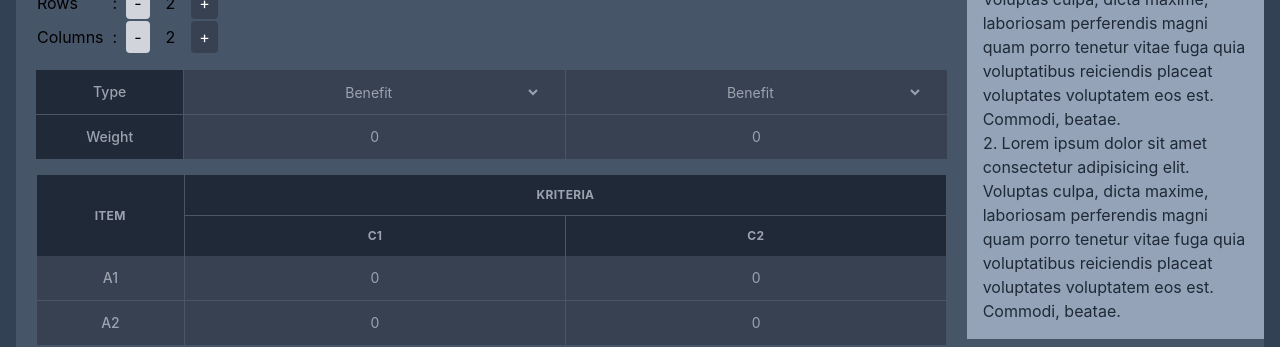
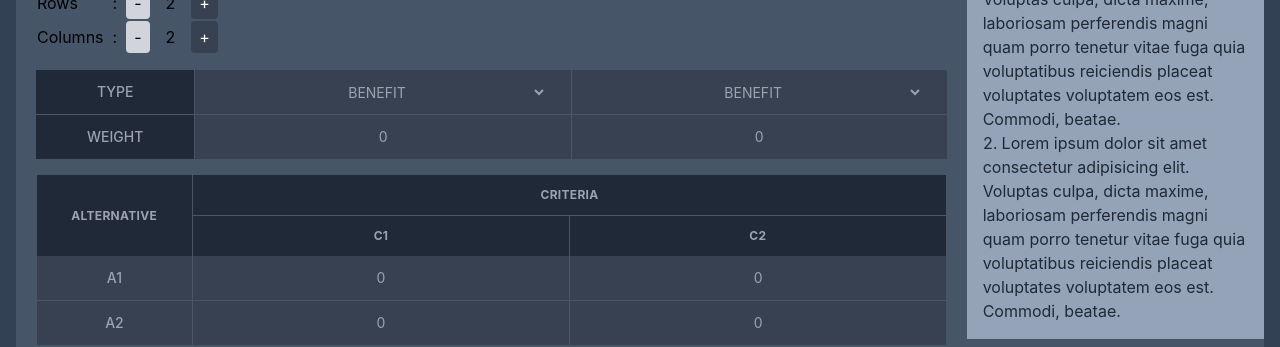
Before and after one commit to callmeAngga/DSS-WebCalculator, a React (Create React App) app: page / in a window 1280 px wide. Shown: the part 293-640 px from the top of the page. Built offline with nearby package versions, Linux system fonts and the light colour scheme.

Commit message:
update header table

```diff
--- a/src/components/InputData.jsx
+++ b/src/components/InputData.jsx
@@ -143,7 +143,7 @@ const InputData = ({ onCalculate, method }) => {
 
                     <tr className="border-gray-800 bg-gray-700 divide-x divide-gray-600">
                         <td className="px-7 py-3 whitespace-nowrap font-medium bg-gray-800 text-gray-400">
-                            Type
+                            TYPE
                         </td>
                         {types.map((type, index) => (
                             <td key={index} className="px-6 py-3">
@@ -152,15 +152,15 @@ const InputData = ({ onCalculate, method }) => {
                                     onChange={(e) => handleTypeChange(e, index)}
                                     className="block w-full text-center bg-gray-700 focus:outline-none"
                                 >
-                                    <option value="benefit">Benefit</option>
-                                    <option value="cost">Cost</option>
+                                    <option value="benefit">BENEFIT</option>
+                                    <option value="cost">COST</option>
                                 </select>
                             </td>
                         ))}
                     </tr>
                     <tr className="border-gray-800 bg-gray-700 divide-x divide-gray-600">
                         <td className="px-7 py-3 whitespace-nowrap font-medium bg-gray-800 text-gray-400">
-                            Weight
+                            WEIGHT
                         </td>
                         {weights.map((weight, index) => (
                             <td key={index} className="px-6 py-3">
@@ -180,11 +180,11 @@ const InputData = ({ onCalculate, method }) => {
             <table className="min-w-full text-sm text-gray-400 text-center divide-x divide-gray-600">
                 <thead className="bg-gray-800 text-gray-400 uppercase tracking-wide text-xs">
                     <tr>
-                        <th className="px-9 py-3 border-r border-gray-600" rowSpan="2">
-                            Item
+                        <th className="px-3 py-3 border-r border-gray-600" rowSpan="2">
+                            Alternative
                         </th>
                         <th className="px-9 py-3 border-b border-gray-600" colSpan={cols}>
-                            Kriteria
+                            Criteria
                         </th>
                     </tr>
                     <tr>
--- a/src/components/ResultDisplay.jsx
+++ b/src/components/ResultDisplay.jsx
@@ -11,7 +11,7 @@ const ResultDisplay = ({ result }) => {
             case "Normalized Weights":
                 return (
                     <Table
-                        headers={["Kriteria", "Weights"]}
+                        headers={["Criteria", "Weight"]}
                         data={step.data.map((value, index) => [
                             `C${index + 1}`,
                             value.toFixed(4)
@@ -21,7 +21,7 @@ const ResultDisplay = ({ result }) => {
             case "Normalized Matrix":
                 return (
                     <Table
-                        headers={["Item", ...Array.from({ length: step.data[0].length }, (_, i) => `C${i + 1}`)]}
+                        headers={["Alternative", ...Array.from({ length: step.data[0].length }, (_, i) => `C${i + 1}`)]}
                         data={step.data.map((row, rowIndex) => [
                             `A${rowIndex + 1}`,
                             ...row.map(value => (typeof value === 'number' ? value.toFixed(4) : JSON.stringify(value)))
@@ -31,7 +31,7 @@ const ResultDisplay = ({ result }) => {
             case "Weighted Normalized Matrix":
                 return (
                     <Table
-                        headers={["Item", ...Array.from({ length: step.data[0].length }, (_, i) => `C${i + 1}`)]}
+                        headers={["Alternative", ...Array.from({ length: step.data[0].length }, (_, i) => `C${i + 1}`)]}
                         data={step.data.map((row, rowIndex) => [
                             `A${rowIndex + 1}`,
                             ...row.map(value => (typeof value === 'number' ? value.toFixed(4) : JSON.stringify(value)))
@@ -41,7 +41,7 @@ const ResultDisplay = ({ result }) => {
             case "Weighted Sum":
                 return (
                     <Table
-                        headers={["Item", "Value"]}
+                        headers={["Alternative", "Value"]}
                         data={step.data.map((value, index) => [
                             `C${index + 1}`,
                             value.toFixed(4)
@@ -51,7 +51,7 @@ const ResultDisplay = ({ result }) => {
             case "Vector S":
                 return (
                     <Table
-                        headers={["Item", "Value"]}
+                        headers={["Alternative", "Value"]}
                         data={step.data.map((value, index) => [
                             `A${index + 1}`,
                             value.toFixed(4)
@@ -61,7 +61,7 @@ const ResultDisplay = ({ result }) => {
             case "Vector V":
                 return (
                     <Table
-                        headers={["Item", "Value"]}
+                        headers={["Alternative", "Value"]}
                         data={step.data.map((value, index) => [
                             `A${index + 1}`,
                             value.toFixed(4)
@@ -82,7 +82,7 @@ const ResultDisplay = ({ result }) => {
             case "Separation Measures":
                 return (
                     <Table
-                        headers={["Item", "D+", "D-"]}
+                        headers={["Alternative", "D+", "D-"]}
                         data={step.data.map((value, index) => [
                             `A${index + 1}`,
                             value.dPlus.toFixed(4),
@@ -93,7 +93,7 @@ const ResultDisplay = ({ result }) => {
             case "Relative Closeness":
                 return (
                     <Table
-                        headers={["Item", "Value"]}
+                        headers={["Alternative", "Value"]}
                         data={step.data.map((value, index) => [
                             `A${index + 1}`,
                             value.toFixed(4)
@@ -103,7 +103,7 @@ const ResultDisplay = ({ result }) => {
             case "Final Ranking":
                 return (
                     <Table
-                        headers={["Item", "Value", "Rank"]}
+                        headers={["Alternative", "Value", "Rank"]}
                         data={step.data.map((item) => [
                             `A${item.index}`,
                             item.value.toFixed(4),
```
